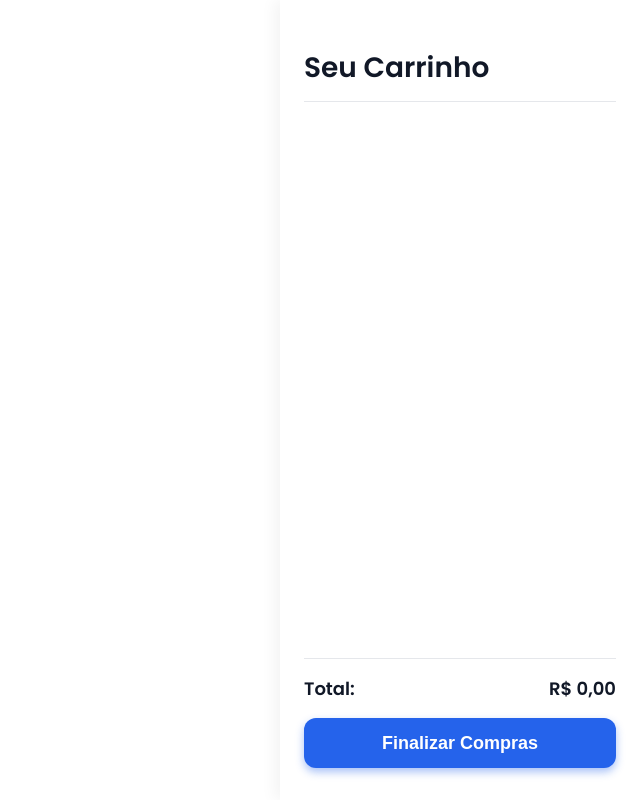
After one commit to Thiago-Maximo/Projeto-PetShop, a PHP site: page /menu_compras.php in a window 1280 px wide. The commit adds this page. Shown: the whole page, without its empty margins (640-1280 px from the left). Run offline with PHP 8.4, Linux system fonts and the light colour scheme; some libraries are stand-ins or nearby versions.

Commit message:
Atualizações Feitas, Implementando Funcionalidades
Acabo de implementar uma nova funcionalidade: a página de carrinho de compras, que é exibida dinamicamente ao clicar no ícone da sacola .
 Essa melhoria traz mais interatividade e simula uma etapa essencial em sistemas de e-commerce reais.

```diff
--- /dev/null
+++ b/estilo_menu-compras.css
@@ -0,0 +1,225 @@
+@import url('https://fonts.googleapis.com/css2?family=Poppins:wght@400;600&display=swap');
+
+    :root {
+      --color-bg: #ffffff;
+      --color-text-primary: #111827;
+      --color-text-secondary: #6b7280;
+      --color-border: #e5e7eb;
+      --color-shadow: rgba(0, 0, 0, 0.05);
+      --color-primary: #2563eb;
+      --color-primary-hover: #1e40af;
+      --radius: 0.75rem;
+      --transition-duration: 0.3s;
+    }
+
+    * {
+      box-sizing: border-box;
+    }
+
+    body {
+      margin: 0;
+      font-family: 'Poppins', sans-serif;
+      background: var(--color-bg);
+      color: var(--color-text-primary);
+      -webkit-font-smoothing: antialiased;
+      -moz-osx-font-smoothing: grayscale;
+      overflow-x: hidden;
+    }
+
+    /* Container for the side cart */
+    .side-cart {
+      position: fixed;
+      top: 0;
+      right: 0;
+      height: 100vh;
+      width: 360px;
+      max-width: 100vw;
+      background: var(--color-bg);
+      box-shadow: -5px 0 15px var(--color-shadow);
+      display: flex;
+      flex-direction: column;
+      padding: 1.5rem 1.5rem 2rem;
+      gap: 1.5rem;
+      z-index: 1000;
+    }
+
+    .side-cart__header {
+      font-size: 1.75rem;
+      font-weight: 600;
+      border-bottom: 1px solid var(--color-border);
+      padding-bottom: 0.75rem;
+      color: var(--color-text-primary);
+    }
+
+    .side-cart__items {
+      flex: 1 1 auto;
+      overflow-y: auto;
+      display: flex;
+      flex-direction: column;
+      gap: 1rem;
+      padding-right: 0.25rem;
+    }
+
+    /* Cart item card */
+    .cart-item {
+      background: var(--color-bg);
+      border: 1px solid var(--color-border);
+      border-radius: var(--radius);
+      padding: 1rem;
+      display: flex;
+      justify-content: space-between;
+      align-items: center;
+      gap: 1rem;
+      box-shadow: 0 1px 3px var(--color-shadow);
+      transition: box-shadow var(--transition-duration) ease;
+    }
+
+    .cart-item:hover {
+      box-shadow: 0 4px 10px var(--color-shadow);
+    }
+
+    .cart-item__info {
+      flex: 1 1 auto;
+      display: flex;
+      flex-direction: column;
+      gap: 0.25rem;
+      min-width: 0;
+    }
+
+    .cart-item__name {
+      font-weight: 600;
+      font-size: 1rem;
+      color: var(--color-text-primary);
+      white-space: nowrap;
+      overflow: hidden;
+      text-overflow: ellipsis;
+    }
+
+    .cart-item__price {
+      font-size: 0.875rem;
+      color: var(--color-text-secondary);
+    }
+
+    .cart-item__controls {
+      display: flex;
+      align-items: center;
+      gap: 0.5rem;
+    }
+
+    .qty-btn {
+      background: var(--color-border);
+      border: none;
+      border-radius: 0.375rem;
+      width: 30px;
+      height: 30px;
+      color: var(--color-text-primary);
+      font-weight: 700;
+      font-size: 1.2rem;
+      cursor: pointer;
+      display: flex;
+      align-items: center;
+      justify-content: center;
+      transition: background-color var(--transition-duration), color var(--transition-duration);
+    }
+
+    .qty-btn:hover {
+      background: var(--color-primary);
+      color: white;
+    }
+
+    .qty-display {
+      min-width: 24px;
+      text-align: center;
+      font-size: 1rem;
+      color: var(--color-text-primary);
+      user-select: none;
+      font-weight: 600;
+    }
+
+    .remove-btn {
+      background: transparent;
+      border: none;
+      color: var(--color-text-secondary);
+      cursor: pointer;
+      padding: 0;
+      margin-left: 0.75rem;
+      display: flex;
+      align-items: center;
+      justify-content: center;
+      transition: color var(--transition-duration);
+    }
+
+    .remove-btn:hover {
+      color: var(--color-primary);
+    }
+
+    .remove-btn svg {
+      width: 18px;
+      height: 18px;
+      stroke-width: 2;
+      stroke: currentColor;
+      stroke-linecap: round;
+      stroke-linejoin: round;
+      fill: none;
+    }
+
+    /* Footer summary and checkout button */
+    .side-cart__footer {
+      border-top: 1px solid var(--color-border);
+      padding-top: 1rem;
+      display: flex;
+      flex-direction: column;
+      gap: 1rem;
+    }
+
+    .subtotal {
+      display: flex;
+      justify-content: space-between;
+      font-weight: 600;
+      font-size: 1.125rem;
+      color: var(--color-text-primary);
+    }
+
+    .checkout-btn {
+      background: var(--color-primary);
+      color: white;
+      border: none;
+      border-radius: var(--radius);
+      padding: 0.9rem 1.25rem;
+      font-weight: 700;
+      font-size: 1.125rem;
+      cursor: pointer;
+      transition: background-color var(--transition-duration);
+      box-shadow: 0 4px 8px rgba(37, 99, 235, 0.4);
+    }
+
+    .checkout-btn:hover {
+      background: var(--color-primary-hover);
+      box-shadow: 0 6px 12px rgba(30, 64, 175, 0.6);
+    }
+
+    /* Scrollbar styling for the items list */
+    .side-cart__items::-webkit-scrollbar {
+      width: 6px;
+    }
+
+    .side-cart__items::-webkit-scrollbar-thumb {
+      background-color: var(--color-border);
+      border-radius: 3px;
+    }
+
+    .side-cart__items::-webkit-scrollbar-track {
+      background: transparent;
+    }
+
+    /* Responsive adjustments */
+    @media (max-width: 400px) {
+      .side-cart {
+        width: 100vw;
+      }
+    }
+
+.compras{
+  color: white;
+  text-decoration: none;
+}
--- /dev/null
+++ b/menu_compras.js
@@ -0,0 +1,45 @@
+// menu_compras.js
+
+document.addEventListener('DOMContentLoaded', () => {
+  const botaoCarrinho = document.getElementById('abrir-compras');
+
+  if (botaoCarrinho) {
+    botaoCarrinho.addEventListener('click', () => {
+      fetch('menu_compras.php')
+        .then(response => response.text())
+        .then(data => {
+          const container = document.getElementById('conteudo-carrinho');
+          container.innerHTML = data;
+
+          const carrinho = container.querySelector('.side-cart');
+          if (carrinho) {
+            // Estilo slide-in lateral
+            carrinho.style.position = 'fixed';
+            carrinho.style.right = '0';
+            carrinho.style.top = '0';
+            carrinho.style.height = '100%';
+            carrinho.style.zIndex = '9999';
+            carrinho.style.backgroundColor = '#fff';
+            carrinho.style.boxShadow = '-2px 0 5px rgba(0,0,0,0.3)';
+            carrinho.style.transition = 'right 0.3s ease-in-out';
+
+            // Fecha o carrinho ao clicar fora dele
+            const fecharAoClicarFora = (event) => {
+              if (!carrinho.contains(event.target) && event.target !== botaoCarrinho) {
+                container.innerHTML = ''; // Remove o conteúdo
+                document.removeEventListener('click', fecharAoClicarFora); // Remove o listener
+              }
+            };
+
+            // Adiciona o listener para clique fora
+            setTimeout(() => {
+              document.addEventListener('click', fecharAoClicarFora);
+            }, 10); // Pequeno delay para evitar fechamento imediato
+          }
+        })
+        .catch(error => {
+          console.error('Erro ao carregar o carrinho:', error);
+        });
+    });
+  }
+});
--- /dev/null
+++ b/menu_compras.php
@@ -0,0 +1,28 @@
+<!DOCTYPE html>
+<html lang="pt-BR">
+<head>
+  <meta charset="UTF-8" />
+  <meta name="viewport" content="width=device-width, initial-scale=1" />
+  <link rel="stylesheet" href="estilo_menu-compras.css">
+  <link rel="stylesheet" href="menu_compras.js">
+  <script src="https://cdn.jsdelivr.net/npm/popper.js@1.12.9/dist/umd/popper.min.js"></script>
+  <script src="https://cdn.jsdelivr.net/npm/bootstrap@4.0.0/dist/js/bootstrap.min.js"></script>
+  <title>Carrinho de Compras - Página Lateral</title>
+</head>
+<body>
+  <aside class="side-cart" role="region" aria-label="Carrinho de Compras">
+    <h2 class="side-cart__header">Seu Carrinho</h2>
+    <div class="side-cart__items" id="cart-items" tabindex="0" aria-live="polite">
+      <!-- Items will be dynamically added here -->
+    </div>
+    <footer class="side-cart__footer">
+      <div class="subtotal">
+        <span>Total:</span>
+        <span id="cart-total">R$ 0,00</span>
+      </div>
+      <button class="checkout-btn" id="checkout-btn" aria-label="Finalizar compra">
+        <a class="compras" href="#">Finalizar Compras</a>
+      </button>
+    </footer>
+</body>
+</html>
--- a/produtos.php
+++ b/produtos.php
@@ -18,10 +18,12 @@ include('topo.php')
     <title>Produtos</title>
 </head>
 <body>
+  <hr class="container">
+
    <!-- Cabeçalho -->
   <header class="bg-light py-5 text-center">
     <div class="container">
-      <h1 class="display-4">Nossos Produtos</h1>
+      <h1 class="display-4">Produtos</h1>
       <p class="lead">Tudo que seu pet precisa, com amor e cuidado!</p>
     </div>
   </header>
```
Also changed, not shown: index.php (+6 -7 lines), petsho.css (+48 -0 lines), servicos.php (+8 -1 lines), topo.php (+9 -2 lines), img/pagina-home.png (added).
